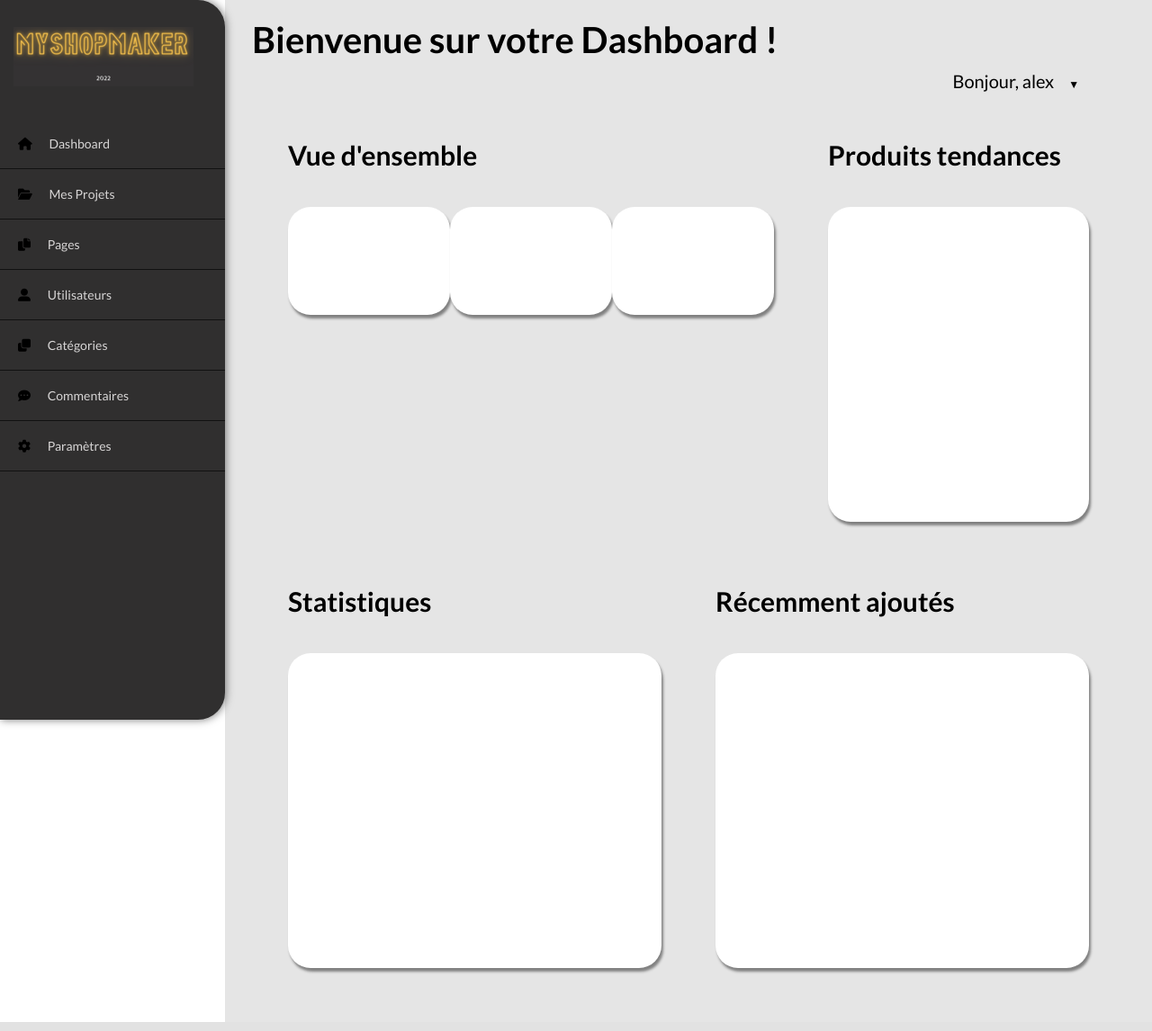
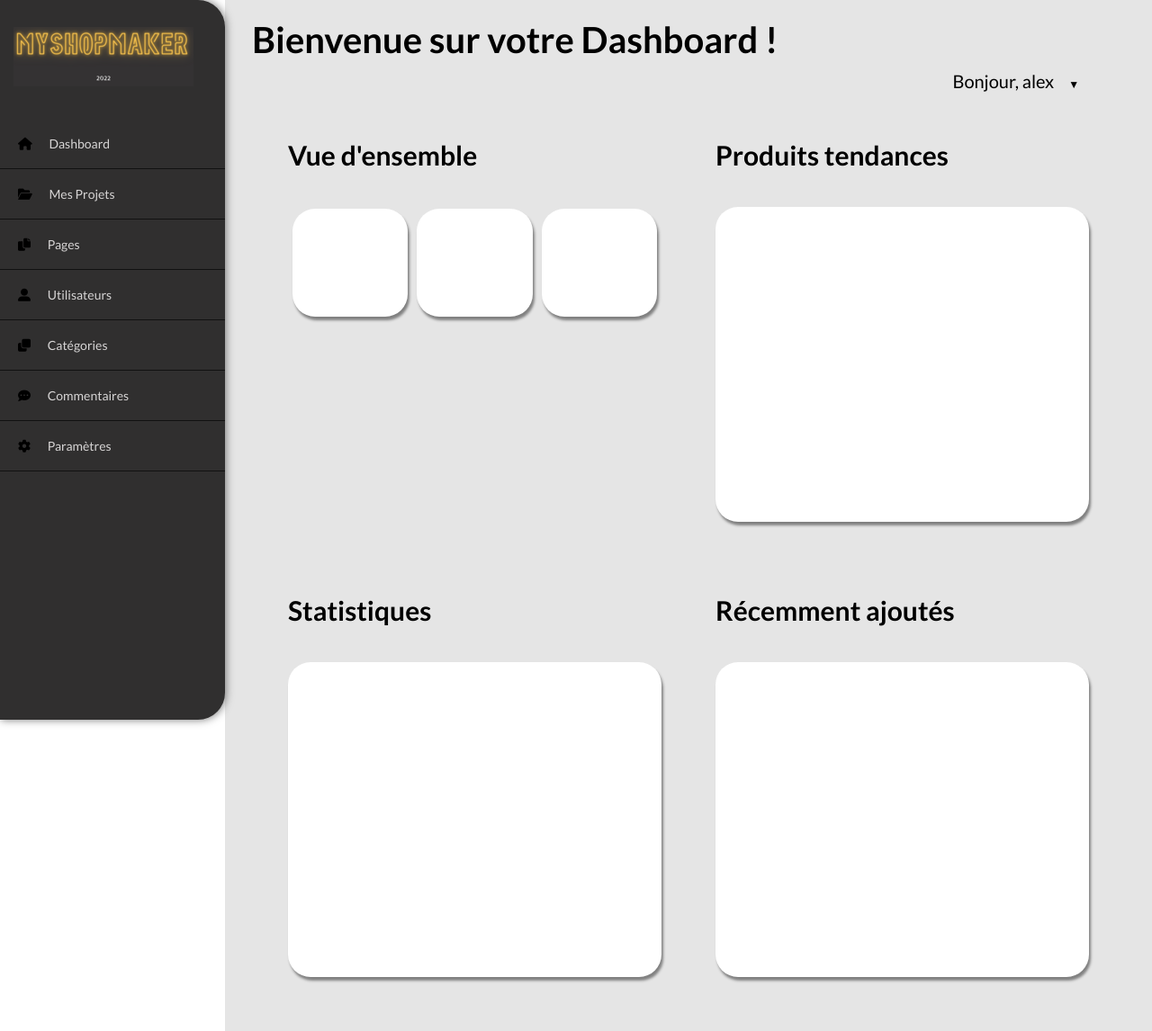
Before and after one commit to hugoassuncaorodrigues/projet_annuel_esgi, a PHP site: page /View/dashboard.view.php in a window 1280 px wide. Shown: the whole page at 90% size. Run offline with PHP 8.4, Linux system fonts and the light colour scheme; style sheets or scripts are compiled from the project's sources.

Commit message:
update responsive

```diff
--- a/framework/src/scss/components/_maincontent.scss
+++ b/framework/src/scss/components/_maincontent.scss
@@ -5,14 +5,12 @@
 	margin-left: 250px;
 	padding: 20px 30px;
 }
-.row1 {
+.rowStat {
 	display: flex;
 	margin: 10px;
+	flex-wrap: wrap;
 }
-.row2 {
-	display: flex;
-	margin: 10px;
-}
+
 .col1 {
 	flex: 1;
 	padding: 1em;
@@ -41,8 +39,8 @@
 .flex1{
 	text-align: center;
 	border: none;
-	margin-top: 40px;
-	width: 180px;
+	width: 33%;
+	margin: 10% 5px 5px 5px;
 	height:120px;
 	border-radius: 25px;
 	background-color: #FFFFFF;
@@ -78,3 +76,10 @@
 	background-color: #FFFFFF;
 	box-shadow: 2px 4px 3px grey;
 }
+
+.statistique{
+	display: flex;
+	flex-direction: column;
+    flex-wrap: nowrap;
+    justify-content: space-around;
+}
--- a/www/View/dashboard.view.php
+++ b/www/View/dashboard.view.php
@@ -67,8 +67,8 @@
 				</nav>
 			</div>
 
-
-			<div class="row1">
+			<div class="statistique">
+				<div class="rowStat">
 					<div class="col1">
 						<h2>Vue d'ensemble</h2>
 						<div class="conteneur1">
@@ -85,7 +85,7 @@
 					</div>
 				</div>
 
-			<div class="row2">
+				<div class="rowStat">
 					<div class="col2">
 						<h2>Statistiques</h2>
 							<div class="conteneur3">
@@ -104,8 +104,10 @@
 				</div>
 			</div>
 		</div>
+	</div>
 <!-- partial -->
-  <script src='https://code.jquery.com/jquery-2.2.4.min.js'></script><script  src="./script.js"></script>
+  <!-- <script src='https://code.jquery.com/jquery-2.2.4.min.js'></script><script  src="./script.js"></script> -->
 
 </body>
+
 </html>
```
Lines whose indentation alone changed are shown as unchanged.
